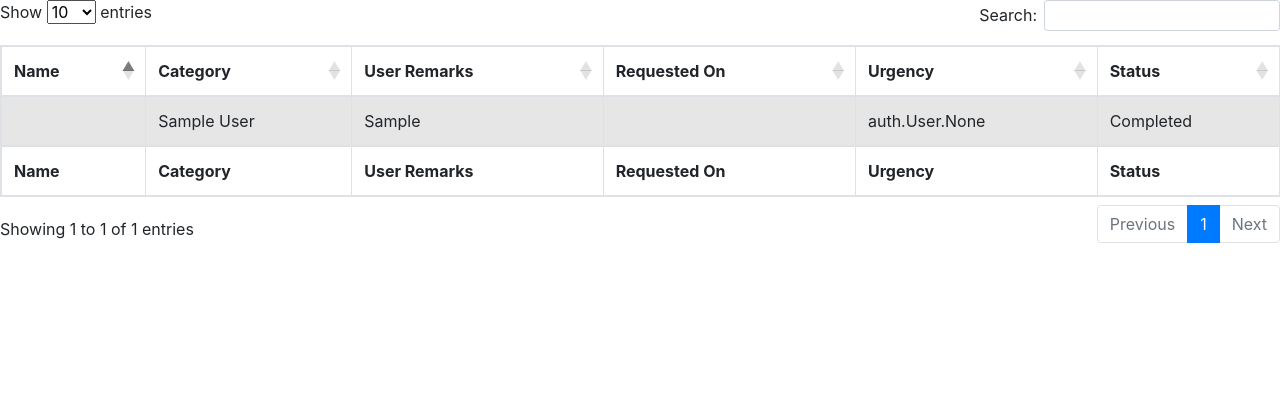
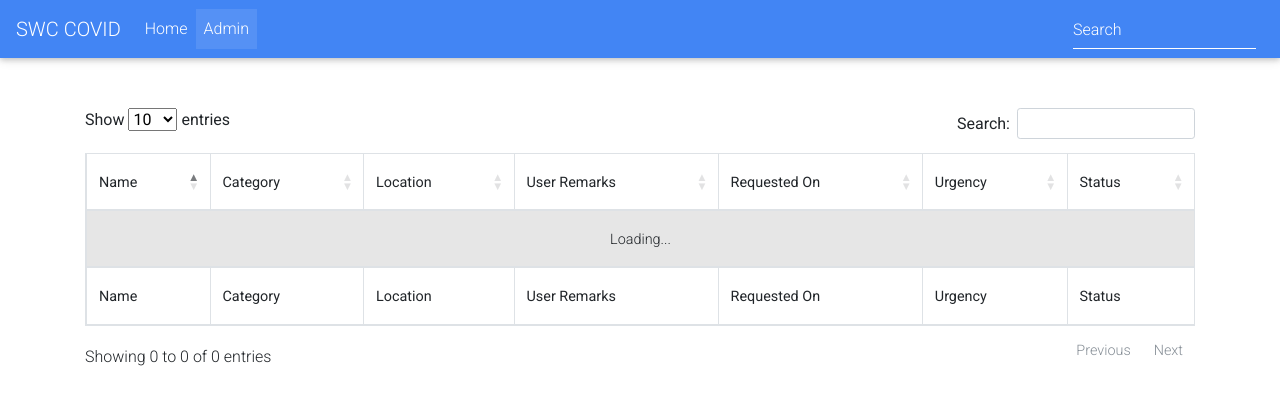
Before and after one commit to nik258heda/SWC_COVID, a Django app: page /admin_panel/requests/ in a window 1280 px wide. Shown: the top 405 px of the page. Run offline with Django 3.2, Linux system fonts and the light colour scheme; tables that the repository leaves empty hold one stand-in row (values such as "Sample post"); parts of the project's set-up code (start-up, migrations or seed data) failed here and were passed over; some libraries are stand-ins or nearby versions.

Commit message:
added location in admin panel

```diff
--- a/admin_panel/templates/admin_panel/base.html
+++ b/admin_panel/templates/admin_panel/base.html
@@ -1,10 +1,67 @@
 <!DOCTYPE html>
+{% load static %}
 <html lang="en">
 <head>
     <meta charset="UTF-8">
-    <title>$Title$</title>
+    {% block titleBlock %}
+        <title>Admin DashBoard</title>
+    {% endblock %}
+    {% block cssBlock %}
+    {% endblock %}
+    <link rel="stylesheet" href="{% static 'admin_panel/css/style.css' %}">
+    <!-- Font Awesome -->
+    <link rel="stylesheet" href="https://use.fontawesome.com/releases/v5.8.2/css/all.css">
+    <!-- Google Fonts -->
+    <link rel="stylesheet" href="https://fonts.googleapis.com/css?family=Roboto:300,400,500,700&display=swap">
+    <!-- Bootstrap core CSS -->
+    <link href="https://cdnjs.cloudflare.com/ajax/libs/twitter-bootstrap/4.4.1/css/bootstrap.min.css" rel="stylesheet">
+    <!-- Material Design Bootstrap -->
+    <link href="https://cdnjs.cloudflare.com/ajax/libs/mdbootstrap/4.15.0/css/mdb.min.css" rel="stylesheet">
 </head>
 <body>
-$END$
+    <!--Navbar-->
+    <nav class="navbar navbar-expand-lg navbar-dark primary-color">
+        <!-- Navbar brand -->
+        <a class="navbar-brand" href="{% url 'home:home' %}">SWC COVID</a>
+        <!-- Collapse button -->
+        <button class="navbar-toggler" type="button" data-toggle="collapse" data-target="#navContent"
+        aria-controls="navContent" aria-expanded="false" aria-label="Toggle navigation">
+            <span class="navbar-toggler-icon"></span>
+        </button>
+        <!-- Collapsible content -->
+        <div class="collapse navbar-collapse" id="navContent">
+            <ul class="navbar-nav mr-auto">
+                <li class="nav-item active" id="home">
+                    <a class="nav-link" href="{% url 'home:home' %}">Home</a>
+                </li>
+                <li class="nav-item" id="admin">
+                    <a class="nav-link" href="{% url 'admin_panel:requests' %}">Admin</a>
+                </li>
+                <li class="nav-item">
+
+                </li>
+            </ul>
+            <form class="form-inline">
+                <div class="md-form my-0">
+                    <input class="form-control mr-sm-2" type="text" placeholder="Search" aria-label="Search">
+                </div>
+            </form>
+        </div>
+        <!-- Collapsible content -->
+    </nav>
+    <!--/.Navbar-->
+
+    {% block bodyBlock %}
+    {% endblock %}
+    <!-- JQuery -->
+    <script type="text/javascript" src="https://cdnjs.cloudflare.com/ajax/libs/jquery/3.4.1/jquery.min.js"></script>
+    <!-- Bootstrap tooltips -->
+    <script type="text/javascript" src="https://cdnjs.cloudflare.com/ajax/libs/popper.js/1.14.4/umd/popper.min.js"></script>
+    <!-- Bootstrap core JavaScript -->
+    <script type="text/javascript" src="https://cdnjs.cloudflare.com/ajax/libs/twitter-bootstrap/4.4.1/js/bootstrap.min.js"></script>
+    <!-- MDB core JavaScript -->
+    <script type="text/javascript" src="https://cdnjs.cloudflare.com/ajax/libs/mdbootstrap/4.15.0/js/mdb.min.js"></script>
+    {% block scriptBlock %}
+    {% endblock %}
 </body>
 </html>
--- a/admin_panel/templates/admin_panel/request_list.html
+++ b/admin_panel/templates/admin_panel/request_list.html
@@ -1,41 +1,54 @@
 <!DOCTYPE html>
-<html lang="en">
-<head>
-    <meta charset="UTF-8">
+{% extends 'admin_panel/base.html' %}
+
+{% block titleBlock %}
     <title>Requests List</title>
-    <link rel="stylesheet" href="https://cdnjs.cloudflare.com/ajax/libs/twitter-bootstrap/4.1.3/css/bootstrap.css">
+{% endblock %}
+
+{% block cssBlock %}
     <link rel="stylesheet" href="https://cdn.datatables.net/1.10.20/css/dataTables.bootstrap4.min.css">
-</head>
-<body>
+{% endblock %}
+
+{% block bodyBlock %}
+    <div class="container">
         {% if request_list %}
-        <table id="example" class="table table-striped table-bordered" style="width:100%">
+            <table id="example" class="table table-striped table-bordered" style="width:100%" data-ajax="/admin_panel/api/requests/?format=datatables">
                 <thead>
                     <tr>
-                    <th>Name</th>
-                    <th class="dropdown">Category</th>
-                    <th>User Remarks</th>
-                    <th>Requested On</th>
-                    <th>Urgency</th>
-                    <th>Status</th>
+                        <th data-data="requestor">Name</th>
+                        <th class="dropdown" data-data="category">Category</th>
+                        <th data-data="location">Location</th>
+                        <th data-data="user_remarks">User Remarks</th>
+                        <th data-data="created">Requested On</th>
+                        <th data-data="urgency_rating">Urgency</th>
+                        <th data-data="status_completed">Status</th>
+{#                        <th>Actions</th>#}
                     </tr>
                 </thead>
-            <tbody>
-            {% for request in request_list %}
-                <tr>
-                    <td>{{ request.requested_by }}</td>
-                    <td>{{ request.category.category_name }}</td>
-                    <td>{{ request.user_remarks }}</td>
-                    <td>{{ request.requested_on }}</td>
-                    <td>{{ request.urgency_rating }}</td>
-                    <td>{% if request.status_completed %}Completed{% else %}Pending&nbsp;<a class="btn btn-primary text-white btn-approve" type="button" data-request="{{ request.pk }}">Approve</a>{% endif %}</td>
-                </tr>
-
-            {% endfor %}
-            </tbody>
+{#                <tbody>#}
+{#                {% for request in request_list %}#}
+{#                    <tr>#}
+{#                        <td>{{ request.requestor }}</td>#}
+{#                        <td>{{ request.category.category_name }}</td>#}
+{#                        <td>{{ request.location }}</td>#}
+{#                        <td>{{ request.user_remarks }}</td>#}
+{#                        <td>{{ request.created }}</td>#}
+{#                        <td>{{ request.urgency_rating }}</td>#}
+{#                        <td>{% if request.status_completed %}Completed{% else %}Pending{% endif %}</td>#}
+{#                        <td>#}
+{#                            {% if request.status_completed %}{% else %}<a class="btn btn-primary btn-row text-white btn-approve" type="button" data-request="{{ request.pk }}">Approve</a>{% endif %}#}
+{##}
+{#                            <a class="btn btn-primary btn-row text-white btn-filter" type="button">Show Nearby</a>#}
+{#                        </td>#}
+{#                    </tr>#}
+{##}
+{#                {% endfor %}#}
+{#                </tbody>#}
                 <tfoot>
                     <tr>
                         <th>Name</th>
                         <th class="dropdown">Category</th>
+                        <th>Location</th>
                         <th>User Remarks</th>
                         <th>Requested On</th>
                         <th>Urgency</th>
@@ -46,17 +59,21 @@
         {% else %}
             <h1>No Pending Requests</h1>
         {% endif %}
+    </div>
+{% endblock %}
 
-    <script src="https://code.jquery.com/jquery-3.3.1.js"></script>
+{% block scriptBlock %}
     <script src="https://cdn.datatables.net/1.10.20/js/jquery.dataTables.min.js"></script>
     <script src="https://cdn.datatables.net/1.10.20/js/dataTables.bootstrap4.min.js"></script>
     <script>
         $(document).ready(function() {
-            console.log("HEHE");
+            $('.navbar-nav li').removeClass('active');
+            $('#admin').addClass('active');
             $('#example').DataTable();
             $('.btn-approve').click(function (e) {
                 var pk = $(this).attr('data-request');
                 var par = $(this).parent();
+                var prev = par.prev();
                 $.ajax({
                     url: '{% url 'admin_panel:approve-request' %}',
                     data: {
@@ -64,7 +81,8 @@
                     },
                     success: function (data) {
                         if(data.approved) {
-                            par.html('Completed');
+                            prev.html('Completed');
+                            par.html('');
                         } else {
                             console.log(data);
                         }
@@ -75,5 +93,5 @@
             });
         } );
     </script>
-</body>
-</html>
+
+{% endblock %}
--- a/admin_panel/templates/admin_panel/static/admin_panel/css/style.css
+++ b/admin_panel/templates/admin_panel/static/admin_panel/css/style.css
@@ -1,3 +1,7 @@
 nav {
-    margin-bottom: 100px;
+    margin-bottom: 50px;
 }
+
+.btn-row {
+    margin-bottom: 10px !important;
+}
--- a/admin_panel/urls.py
+++ b/admin_panel/urls.py
@@ -1,10 +1,14 @@
-from django.urls import path, include
+from django.urls import path, re_path, include
 from . import views
-
+from rest_framework import routers
 
 app_name = 'admin_panel'
 
+router = routers.DefaultRouter()
+router.register(r'requests', views.RequestViewSet)
+
 urlpatterns = [
+    re_path('^api/', include(router.urls)),
     path('requests/', views.RequestList.as_view(), name='requests'),
     path('approve_request/', views.approve_request, name='approve-request'),
 
--- a/admin_panel/views.py
+++ b/admin_panel/views.py
@@ -1,6 +1,8 @@
 from django.views.generic import ListView
 from . import models
 from django.http import JsonResponse
+from rest_framework import viewsets
+from . import serializers
 
 
 def approve_request(request):
@@ -15,5 +17,10 @@
     return JsonResponse({'approved': 'True'})
 
 
+class RequestViewSet(viewsets.ModelViewSet):
+    queryset = models.Request.objects.all()
+    serializer_class = serializers.RequestSerializer
+
+
 class RequestList(ListView):
     model = models.Request
--- a/home/urls.py
+++ b/home/urls.py
@@ -7,6 +7,4 @@
 urlpatterns = [
     path('', views.home, name='home'),
     path('postForm', views.postForm, name='postForm'),
-
-
 ]
```
Also changed, not shown: SWC_COVID/settings.py (+16 -6 lines), admin_panel/management/commands/seed.py (+16 -0 lines), admin_panel/modelfactory.py (+52 -0 lines), admin_panel/models.py (+6 -7 lines), admin_panel/serializers.py (+18 -0 lines). Lines whose indentation alone changed are shown as unchanged.
